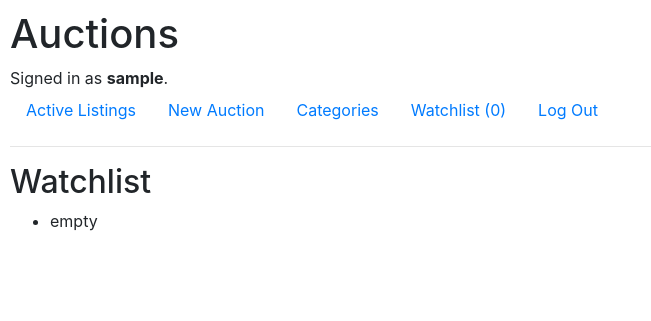
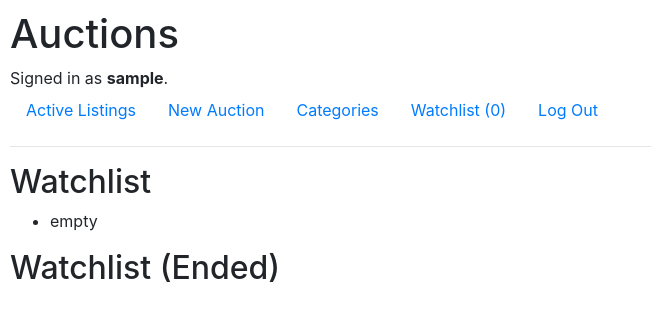
Before and after one commit to c-ehrlich/commerce, a Django app: page /watchlist in a window 1280 px wide. Shown: the top 321 px of the page, without its empty margins (0-651 px from the left). Run offline with Django 3.2, Linux system fonts and the light colour scheme; the visitor is signed in with stand-in values (Sample User, id 1); data that the repository does not hold is empty; some libraries are stand-ins or nearby versions.

Commit message:
separate current and ending auctions in watchlist

```diff
--- a/auctions/templates/auctions/watchlist.html
+++ b/auctions/templates/auctions/watchlist.html
@@ -16,4 +16,17 @@
 		    <li>empty</li>
 		{% endfor %}
 	</ul>
+	<h2>Watchlist (Ended)</h2>
+	<ul>
+		{% for auction in watchlist_ended %}
+		    <li>
+				<a href="{% url 'auction' auction.id %}">{{ auction }}</a> highest bid: {{ auction.highest_bid }}
+				<form action="{% url 'toggle_watchlist' auction.id %}" method="POST">
+					{% csrf_token %}
+					<input type="hidden" name="next" value="{{ request.path }}">
+					<button type="submit">Remove from Watchlist</button>
+				</form>
+			</li>
+		{% endfor %}
+	</ul>
 {% endblock %}
--- a/auctions/views.py
+++ b/auctions/views.py
@@ -223,9 +223,17 @@ def toggle_watchlist(request, auction_id):
 @login_required
 def watchlist(request):
     if request.method == "GET":
-        watchlist = request.user.watched_auctions.all()
+        watchlist = request.user.watched_auctions.order_by("ending_time").all()
+
+        ended_list = []
         for item in watchlist:
             item.highest_bid = utils.get_current_bid(item)
+            if utils.has_ended(item):
+                ended_list.append(item.id)
+        watchlist_ended = watchlist.filter(id__in=ended_list)
+        watchlist = watchlist.exclude(id__in=ended_list)
+
         return render(request, "auctions/watchlist.html", {
-            "watchlist": watchlist
+            "watchlist": watchlist,
+            "watchlist_ended": watchlist_ended
         })
```
